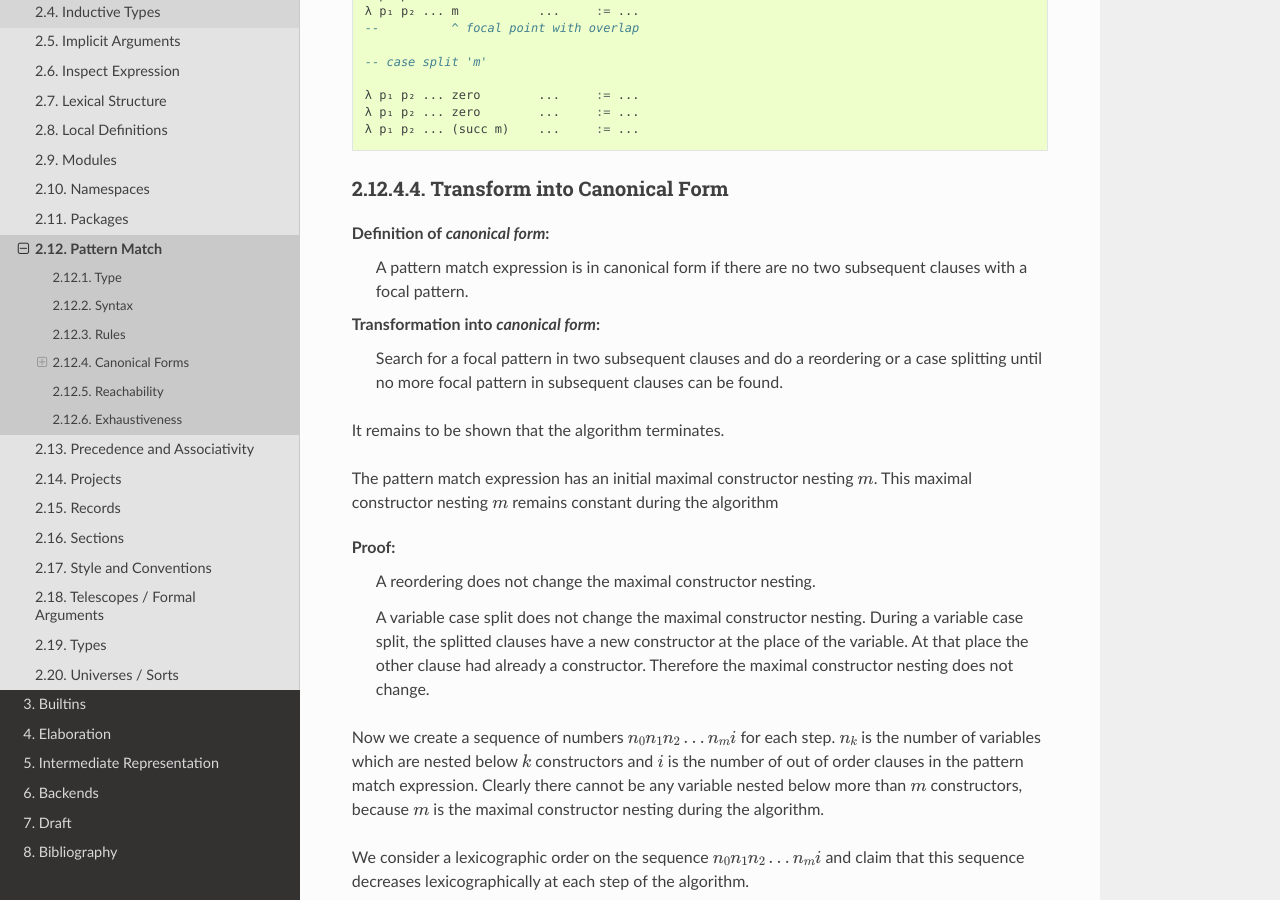
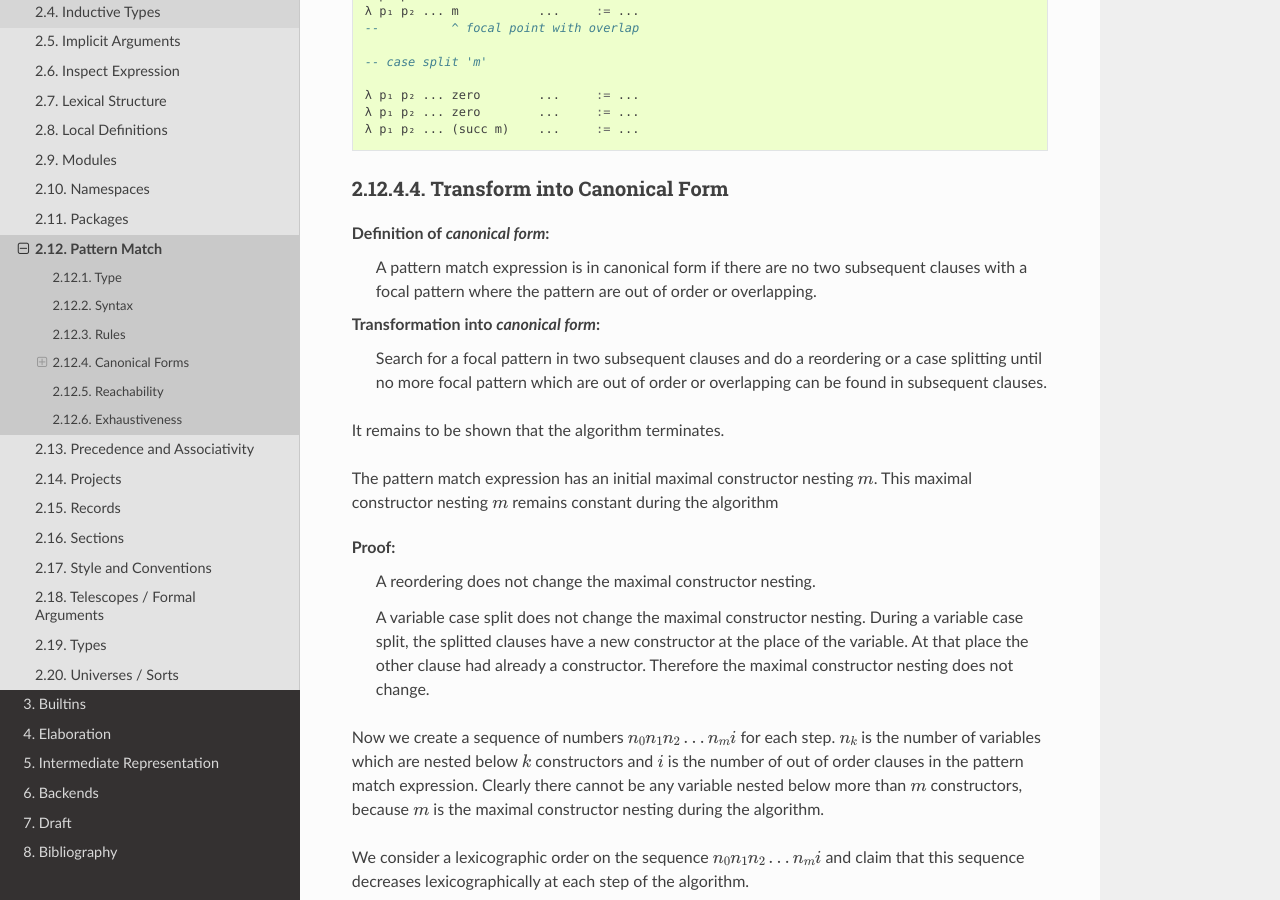
Before and after one commit to alba-lang/lang-spec, a Sphinx documentation site: the page built from sphinx/source/lang-elems/pattern-match.rst, in a window 1280 px wide and 900 px high, scrolled down 4118 px. Built offline with Sphinx 7.4.7 and the Read the Docs theme 2.0.0, drawn with Linux system fonts in a browser that asks for light colours; some of the changed text lies outside the part shown.

Commit message:
Added some comments on exhaustiveness checks of pattern match
	modified:   sphinx/source/lang-elems/pattern-match.rst

```diff
--- a/sphinx/source/lang-elems/pattern-match.rst
+++ b/sphinx/source/lang-elems/pattern-match.rst
@@ -259,13 +259,14 @@ Transform into Canonical Form
 
 Definition of *canonical form*:
     A pattern match expression is in canonical form if there are no two
-    subsequent clauses with a focal pattern.
+    subsequent clauses with a focal pattern where the pattern are out of order
+    or overlapping.
 
 
 Transformation into *canonical form*:
     Search for a focal pattern in two subsequent clauses and do a reordering or
-    a case splitting until no more focal pattern in subsequent clauses can be
-    found.
+    a case splitting until no more focal pattern which are out of order or
+    overlapping can be found in subsequent clauses.
 
 
 It remains to be shown that the algorithm terminates.
```
Also changed, not shown: other parts of sphinx/source/lang-elems/pattern-match.rst (+2 -2 lines).
